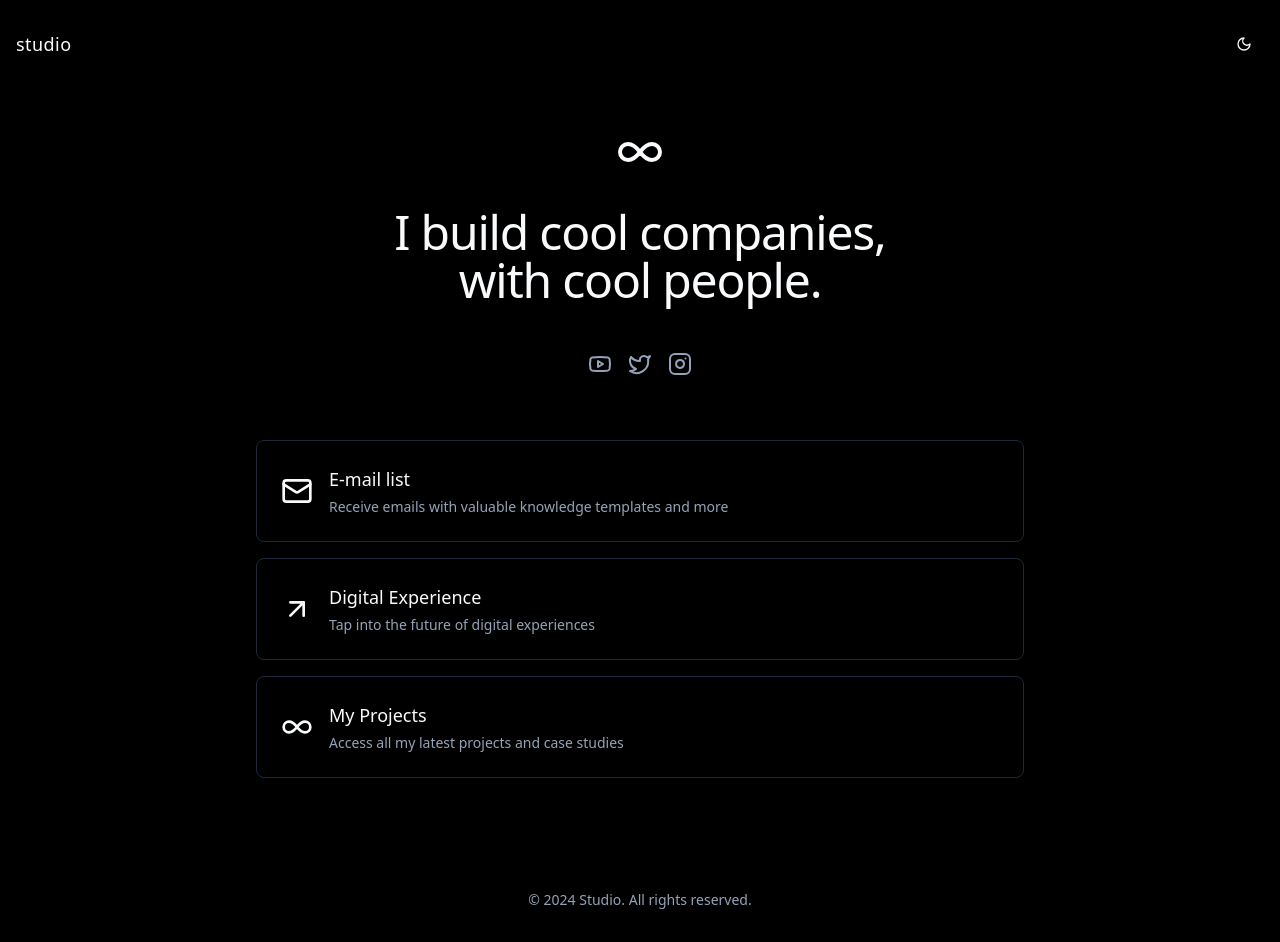
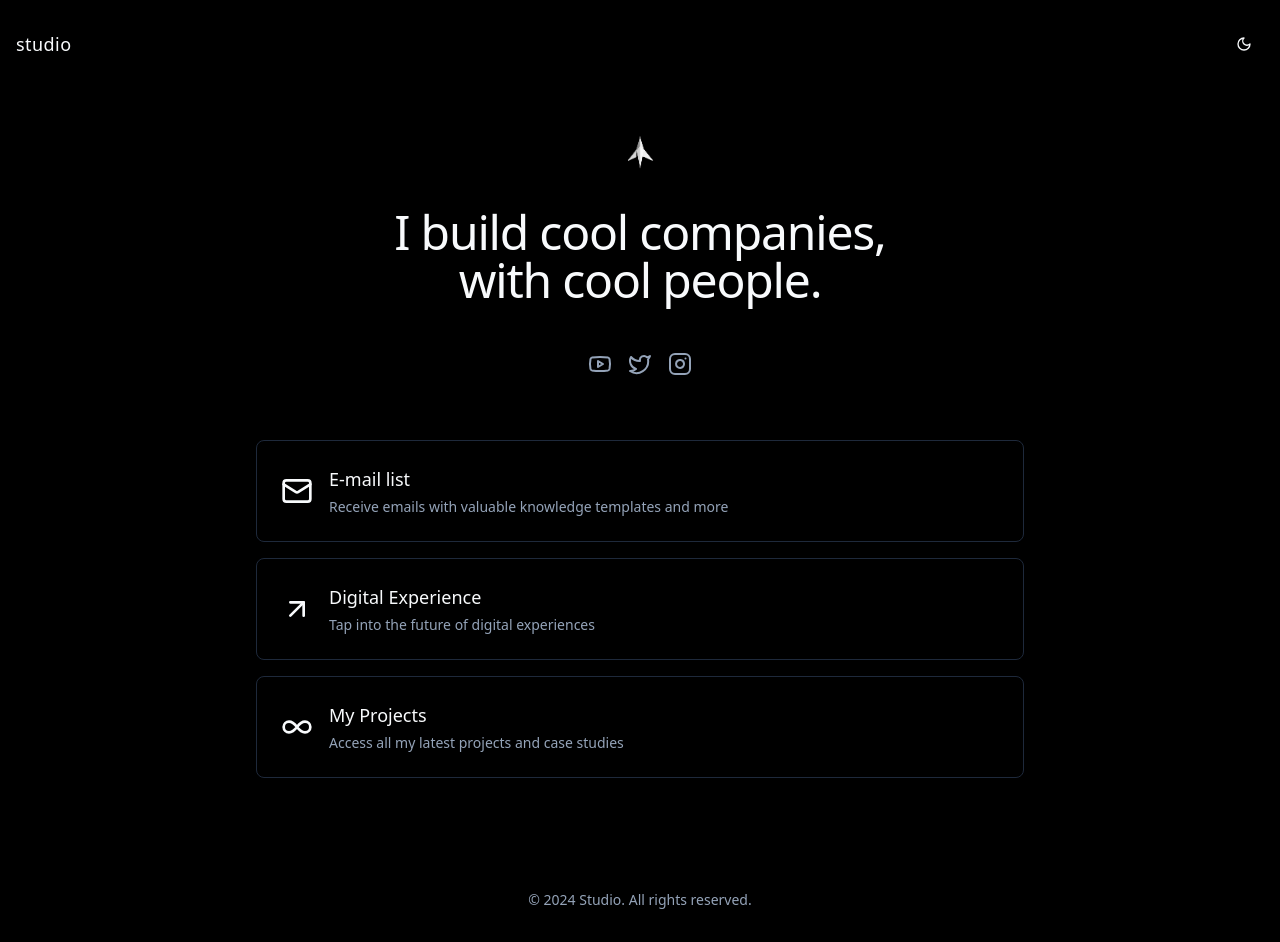
Before and after one commit to marxzzxx/marx-personal-site, a React (Vite) app: page / in a window 1280 px wide. Built offline with nearby package versions, Linux system fonts and the light colour scheme.

Commit message:
Update logo for theme modes
Replace the infinity logo in the Index component with `marx_logo_white` for dark mode and `marx_logo_black` for light mode.
[skip gpt_engineer]

```diff
--- a/src/pages/Index.tsx
+++ b/src/pages/Index.tsx
@@ -1,6 +1,6 @@
 import { motion } from "framer-motion";
 import { Button } from "@/components/ui/button";
-import { Youtube, Twitter, Instagram, Mail, Infinity, ArrowUpRight } from "lucide-react";
+import { Youtube, Twitter, Instagram, Mail, ArrowUpRight, Infinity } from "lucide-react";
 import { useTheme } from "@/components/theme-provider";
 import { ModeToggle } from "@/components/mode-toggle";
 
@@ -54,7 +54,11 @@ const Index = () => {
             transition={{ duration: 0.8 }}
             className="text-center mb-16"
           >
-            <Infinity className="w-12 h-12 mx-auto mb-8" />
+            <img
+              src={theme === 'dark' ? '/lovable-uploads/31574149-1e00-4568-933a-bb1d14979087.png' : '/lovable-uploads/03a418b9-3acc-42af-91f2-7b4e757aa9ac.png'}
+              alt="Logo"
+              className="w-12 h-12 mx-auto mb-8 transition-all duration-300"
+            />
             <h1 className="text-4xl md:text-5xl font-light leading-tight tracking-tight mb-12">
               I build cool companies,
               <br />
```
Also changed, not shown: public/lovable-uploads/03a418b9-3acc-42af-91f2-7b4e757aa9ac.png (added), public/lovable-uploads/31574149-1e00-4568-933a-bb1d14979087.png (added).
